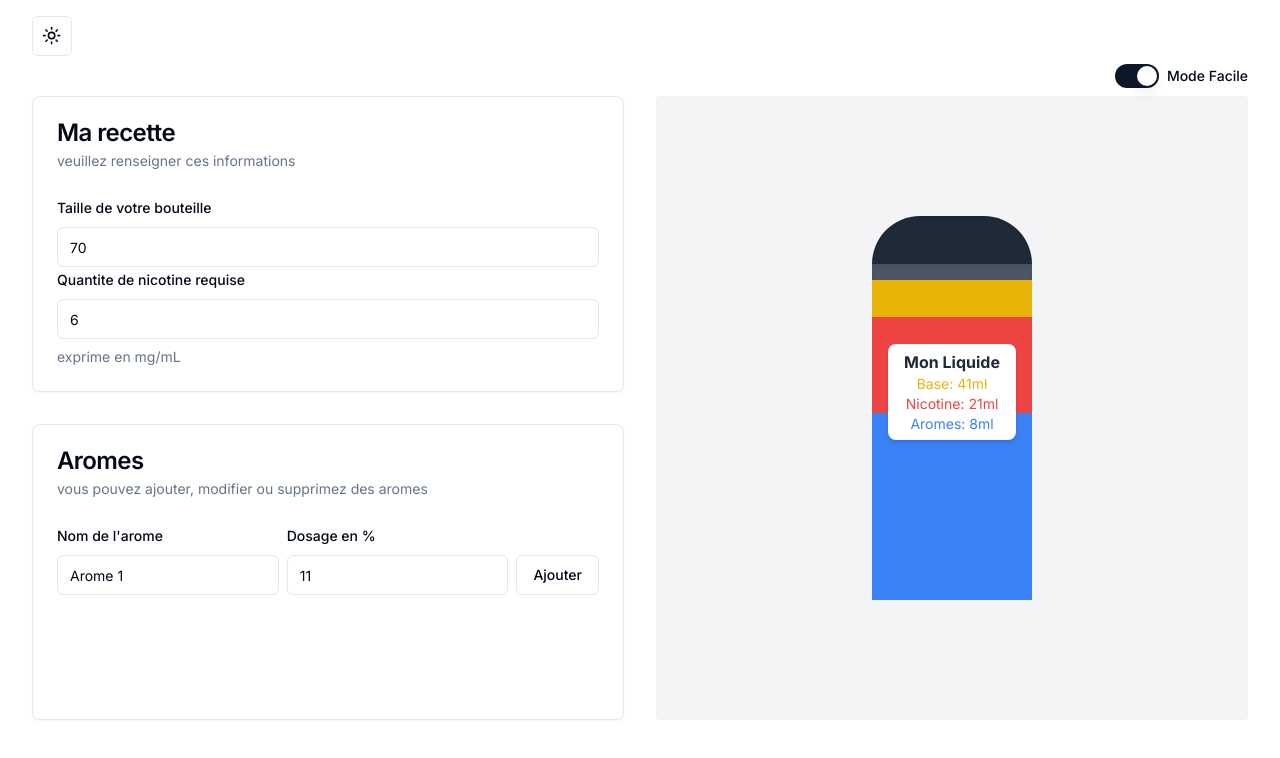
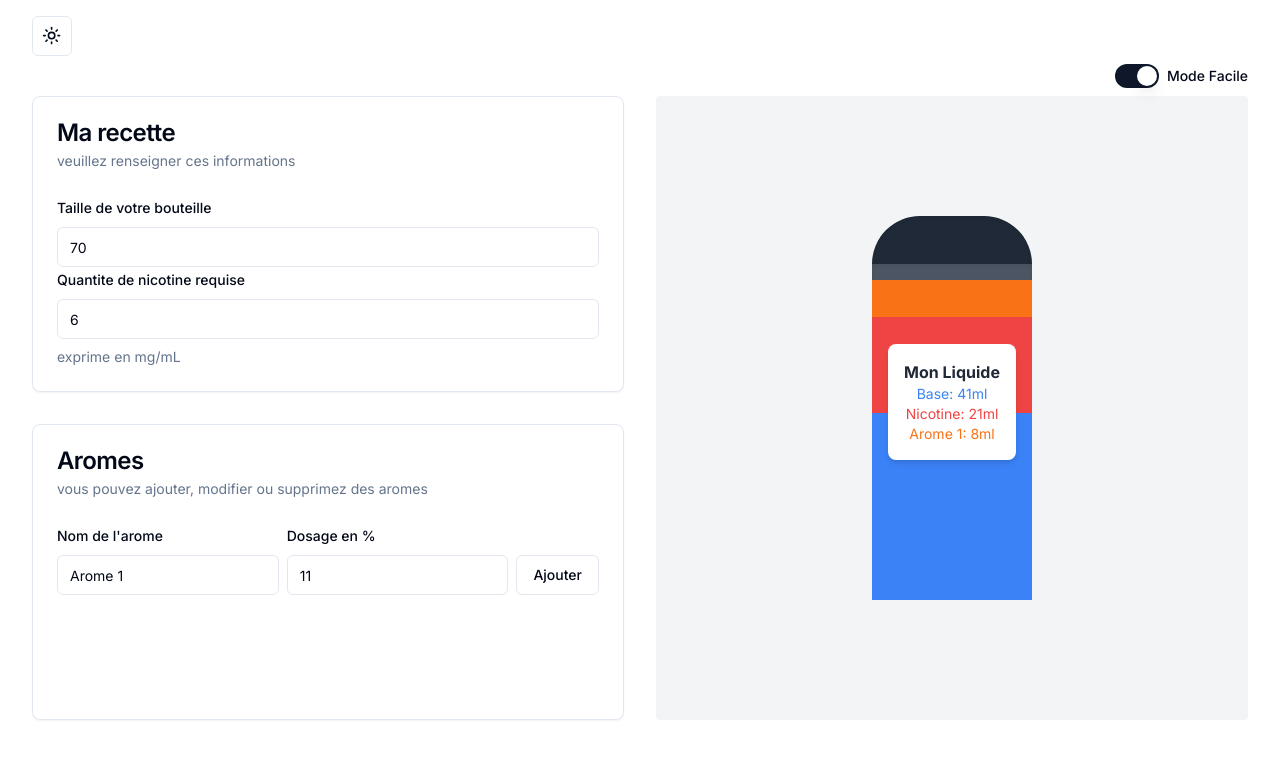
Before and after one commit to jtrishmawi/e-juice, a Next.js app: page / in a window 1280 px wide. Shown: the top 758 px of the page. Built offline with nearby package versions, Linux system fonts and the light colour scheme.

Commit message:
multiple aromas in bottle

```diff
--- a/src/components/bottle.tsx
+++ b/src/components/bottle.tsx
@@ -8,6 +8,56 @@ type BottleProps = {
   className?: string;
 };
 
+const tailwindBgColors = [
+  // "bg-slate-500",
+  // "bg-gray-500",
+  // "bg-zinc-500",
+  // "bg-neutral-500",
+  // "bg-stone-500",
+  // "bg-red-500",
+  "bg-orange-500",
+  "bg-amber-500",
+  "bg-yellow-500",
+  "bg-lime-500",
+  "bg-green-500",
+  "bg-emerald-500",
+  "bg-teal-500",
+  "bg-cyan-500",
+  "bg-sky-500",
+  // "bg-blue-500",
+  "bg-indigo-500",
+  "bg-violet-500",
+  "bg-purple-500",
+  "bg-fuchsia-500",
+  "bg-pink-500",
+  "bg-rose-500",
+];
+
+const tailwindTextColors = [
+  // "text-slate-500",
+  // "text-gray-500",
+  // "text-zinc-500",
+  // "text-neutral-500",
+  // "text-stone-500",
+  // "text-red-500",
+  "text-orange-500",
+  "text-amber-500",
+  "text-yellow-500",
+  "text-lime-500",
+  "text-green-500",
+  "text-emerald-500",
+  "text-teal-500",
+  "text-cyan-500",
+  "text-sky-500",
+  // "text-blue-500",
+  "text-indigo-500",
+  "text-violet-500",
+  "text-purple-500",
+  "text-fuchsia-500",
+  "text-pink-500",
+  "text-rose-500",
+];
+
 export const Bottle = ({ className, batch = Batch({}) }: BottleProps) => {
   const totalLiquids =
     batch.volume.base + batch.volume.boost + batch.volume.flavors;
@@ -15,6 +65,9 @@ export const Bottle = ({ className, batch = Batch({}) }: BottleProps) => {
   const baseHeight = (batch.volume.base / totalHeight) * 100;
   const nicotineHeight = (batch.volume.boost / totalHeight) * 100;
   const aromaHeight = (batch.volume.flavors / totalHeight) * 100;
+  const flavorsHeight = batch.flavors.map(
+    (f) => (f.volume.total / batch.volume.flavors) * 100
+  );
 
   const isOverfilled = totalLiquids > batch.volume.total;
 
@@ -49,7 +102,7 @@ export const Bottle = ({ className, batch = Batch({}) }: BottleProps) => {
         ></div>
         <div
           className={cn(
-            "absolute bottom-0 w-full hover:opacity-80 bg-yellow-500",
+            "absolute bottom-0 w-full hover:opacity-80",
             isOverfilled && "filter grayscale"
           )}
           style={{
@@ -57,8 +110,21 @@ export const Bottle = ({ className, batch = Batch({}) }: BottleProps) => {
             bottom: `${baseHeight + nicotineHeight}%`,
           }}
           title="Aromes"
-        ></div>
-        <div className="absolute top-1/3 left-1/2 transform -translate-x-1/2 w-32 h-24 bg-white rounded-lg shadow-md p-4 flex flex-col justify-center items-center z-20">
+        >
+          {batch.flavors.map((f, i) => (
+            <div
+              key={f.name}
+              className={cn("w-full", tailwindBgColors[i])}
+              style={{ height: `${flavorsHeight[i]}%` }}
+            ></div>
+          ))}
+        </div>
+        <div
+          className={cn(
+            "absolute top-1/3 left-1/2 transform -translate-x-1/2 w-32 bg-white rounded-lg shadow-md p-4 flex flex-col justify-center items-center z-20",
+            `h-${(3 + batch.flavors.length) * 8}`
+          )}
+        >
           {isOverfilled ? (
             <>
               <p className="text-center text-red-500 font-bold filter grayscale-0">
@@ -68,9 +134,16 @@ export const Bottle = ({ className, batch = Batch({}) }: BottleProps) => {
           ) : (
             <>
               <p className="text-center text-gray-800 font-bold">Mon Liquide</p>
-              <p className="text-center text-sm text-yellow-500">{`Base: ${batch.volume.base}ml`}</p>
+              <p className="text-center text-sm text-blue-500">{`Base: ${batch.volume.base}ml`}</p>
               <p className="text-center text-sm text-red-500">{`Nicotine: ${batch.volume.boost}ml`}</p>
-              <p className="text-center text-sm text-blue-500">{`Aromes: ${batch.volume.flavors}ml`}</p>
+              {batch.flavors.map((f, i) => (
+                <p
+                  className={cn("text-center text-sm", tailwindTextColors[i])}
+                  key={f.name}
+                >
+                  {`${f.name}: ${f.volume.total}ml`}
+                </p>
+              ))}
             </>
           )}
         </div>
--- a/src/components/calculator.tsx
+++ b/src/components/calculator.tsx
@@ -5,7 +5,6 @@ import {
   Card,
   CardContent,
   CardDescription,
-  CardFooter,
   CardHeader,
   CardTitle,
 } from "@/components/ui/card";
@@ -22,12 +21,12 @@ import { Input } from "@/components/ui/input";
 import { Label } from "@/components/ui/label";
 import { Switch } from "@/components/ui/switch";
 import { cn } from "@/lib/utils";
+import { Batch, BatchType } from "@/models/Batch";
 import { zodResolver } from "@hookform/resolvers/zod";
 import { useEffect, useState } from "react";
 import { useFieldArray, useForm } from "react-hook-form";
 import { z } from "zod";
 import { Bottle } from "./bottle";
-import { Batch, BatchType } from "@/models/Batch";
 
 const formSchema = z.object({
   batch_volume: z.coerce.number(),
@@ -67,14 +66,7 @@ export const Calculator = () => {
   });
 
   const onSubmit = (data: z.infer<typeof formSchema>) => {
-    const batch = Batch({
-      batch_volume: data.batch_volume,
-      base_vg_percentage: data.base_vg_percentage,
-      batch_nicotin_concentration: data.batch_nicotin_concentration,
-      nicotin_concentration: data.nicotin_concentration,
-      nicotin_vg_percentage: data.nicotin_vg_percentage,
-      flavors: data.flavors,
-    });
+    const batch = Batch(data);
     setResult(batch);
     console.log(batch);
   };
```
